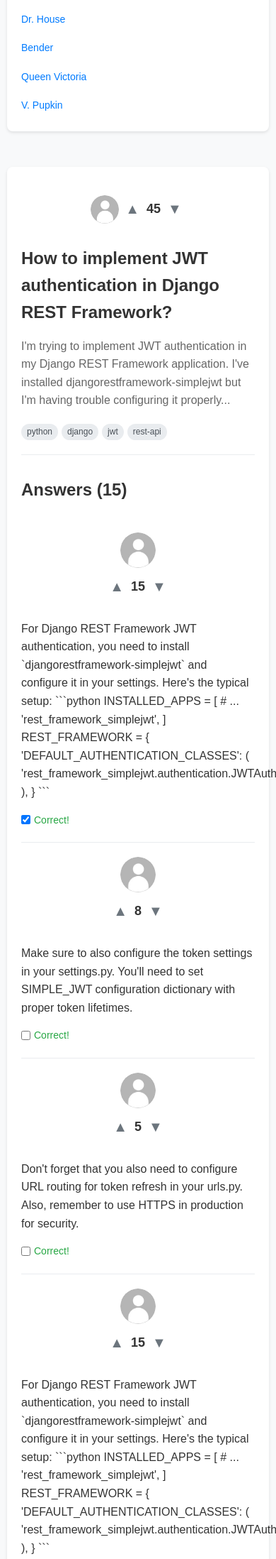
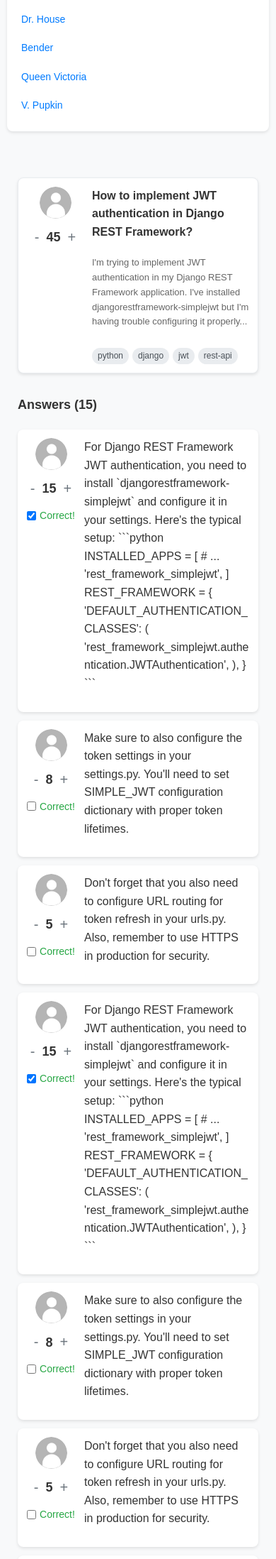
Before and after one commit to khosta77/web-technologies, a Django app: page /question/1/ in a window 390 px wide; the page is wider, and only the part inside the window is pictured. Shown: the part 333-2529 px from the top of that part at 71% size. Run offline with Django 4.2, Linux system fonts and the light colour scheme; some libraries are stand-ins or nearby versions.

Commit message:
Исправление не корректного отображения ответов на вопросы при малом экране

```diff
--- a/project/static/css/base.css
+++ b/project/static/css/base.css
@@ -52,17 +52,6 @@ body {
         text-align: left;
     }
 
-    .answer-item {
-        flex-direction: column;
-        text-align: left;
-    }
-
-    .answer-voting {
-        flex-direction: row;
-        justify-content: flex-start;
-        gap: 15px;
-        margin-bottom: 15px;
-    }
 
     .pagination {
         flex-wrap: wrap;
--- a/project/static/css/pages.css
+++ b/project/static/css/pages.css
@@ -201,37 +201,59 @@
 
 /* Страница вопроса */
 .question-page {
+    background-color: #f8f9fa;
+}
+
+.question-page .question-item {
     background-color: white;
     border-radius: 8px;
     padding: 20px;
     box-shadow: 0 2px 4px rgba(0,0,0,0.1);
+    margin-bottom: 20px;
 }
 
-.question-main {
+.question-page .question-left-column {
     display: flex;
+    flex-direction: column;
+    align-items: center;
     gap: 15px;
-    padding: 20px 0;
-    border-bottom: 1px solid #e9ecef;
-    margin-bottom: 30px;
+    min-width: 100px;
 }
 
-.question-main .question-voting {
-    min-width: 80px;
+.question-page .question-avatar {
+    width: 60px;
+    height: 60px;
+    border-radius: 50%;
+    object-fit: cover;
 }
 
-.question-main .question-content {
-    flex: 1;
+.question-page .question-voting {
+    display: flex;
+    flex-direction: column;
+    align-items: center;
 }
 
-.question-main .question-title {
+.question-page .question-right-column {
+    flex: 1;
+    min-width: 0;
+    word-wrap: break-word;
+    overflow-wrap: break-word;
+}
+
+.question-page .question-title {
     font-size: 24px;
     margin-bottom: 15px;
+    word-wrap: break-word;
+    overflow-wrap: break-word;
 }
 
-.question-main .question-text {
+.question-page .question-text {
     font-size: 16px;
     line-height: 1.6;
     margin-bottom: 20px;
+    word-wrap: break-word;
+    overflow-wrap: break-word;
+    min-width: 0;
 }
 
 /* Ответы */
@@ -245,38 +267,49 @@
 }
 
 .answer-item {
-    display: flex;
-    gap: 15px;
-    padding: 20px 0;
-    border-bottom: 1px solid #e9ecef;
+    display: grid;
+    grid-template-columns: auto 1fr;
+    gap: 20px;
+    padding: 20px;
+    background-color: white;
+    border-radius: 8px;
+    box-shadow: 0 2px 4px rgba(0,0,0,0.1);
+    margin-bottom: 20px;
 }
 
-.answer-item:last-child {
-    border-bottom: none;
+.answer-left-column {
+    display: flex;
+    flex-direction: column;
+    align-items: center;
+    gap: 15px;
+    min-width: 100px;
+}
+
+.answer-avatar {
+    width: 60px;
+    height: 60px;
+    border-radius: 50%;
+    object-fit: cover;
 }
 
 .answer-voting {
     display: flex;
     flex-direction: column;
     align-items: center;
-    gap: 10px;
-    min-width: 80px;
 }
 
-.answer-avatar {
-    width: 50px;
-    height: 50px;
-    border-radius: 50%;
-    object-fit: cover;
-}
-
-.answer-content {
+.answer-right-column {
     flex: 1;
+    min-width: 0;
+    word-wrap: break-word;
+    overflow-wrap: break-word;
 }
 
 .answer-text {
     margin-bottom: 15px;
     line-height: 1.6;
+    word-wrap: break-word;
+    overflow-wrap: break-word;
 }
 
 .answer-meta {
@@ -681,3 +714,172 @@
         font-size: 12px;
     }
 }
+
+/* Медиа-запросы для страницы вопроса */
+@media (max-width: 768px) {
+    .question-page .question-item {
+        grid-template-columns: auto 1fr;
+        gap: 15px;
+        padding: 15px;
+        margin-bottom: 15px;
+    }
+
+    .question-page .question-left-column {
+        gap: 12px;
+        min-width: 80px;
+    }
+
+    .question-page .question-avatar {
+        width: 50px;
+        height: 50px;
+    }
+
+    .question-page .question-voting {
+        gap: 3px;
+    }
+
+    .question-page .question-right-column {
+        width: 100%;
+    }
+
+    .question-page .question-title {
+        font-size: 18px;
+    }
+
+    .question-page .question-text {
+        font-size: 14px;
+    }
+
+    .answer-item {
+        grid-template-columns: auto 1fr;
+        gap: 15px;
+        padding: 15px;
+        margin-bottom: 15px;
+    }
+
+    .answer-left-column {
+        gap: 12px;
+        min-width: 80px;
+    }
+
+    .answer-avatar {
+        width: 50px;
+        height: 50px;
+    }
+
+    .answer-voting {
+        gap: 3px;
+    }
+
+    .answer-right-column {
+        width: 100%;
+    }
+
+    .answer-form {
+        padding: 15px 0;
+    }
+
+    .answer-form textarea {
+        min-height: 120px;
+    }
+}
+
+@media (max-width: 480px) {
+    .question-page {
+        padding: 15px;
+    }
+
+    .question-page .question-item {
+        grid-template-columns: auto 1fr;
+        gap: 12px;
+        padding: 12px;
+        margin-bottom: 12px;
+    }
+
+    .question-page .question-left-column {
+        gap: 10px;
+        min-width: 70px;
+    }
+
+    .question-page .question-avatar {
+        width: 45px;
+        height: 45px;
+    }
+
+    .question-page .question-title {
+        font-size: 16px;
+    }
+
+    .question-page .question-text {
+        font-size: 13px;
+    }
+
+    .answer-item {
+        grid-template-columns: auto 1fr;
+        gap: 12px;
+        padding: 12px;
+        margin-bottom: 12px;
+    }
+
+    .answer-left-column {
+        gap: 10px;
+        min-width: 70px;
+    }
+
+    .answer-avatar {
+        width: 45px;
+        height: 45px;
+    }
+
+    .answers-section h2 {
+        font-size: 18px;
+    }
+}
+
+@media (max-width: 370px) {
+    .question-page {
+        padding: 10px;
+    }
+
+    .question-page .question-item {
+        grid-template-columns: auto 1fr;
+        gap: 10px;
+        padding: 10px;
+        margin-bottom: 10px;
+    }
+
+    .question-page .question-left-column {
+        gap: 8px;
+        min-width: 60px;
+    }
+
+    .question-page .question-avatar {
+        width: 40px;
+        height: 40px;
+    }
+
+    .question-page .question-title {
+        font-size: 14px;
+    }
+
+    .question-page .question-text {
+        font-size: 12px;
+    }
+
+    .answer-item {
+        grid-template-columns: auto 1fr;
+        gap: 10px;
+        padding: 10px;
+        margin-bottom: 10px;
+    }
+
+    .answer-left-column {
+        gap: 8px;
+        min-width: 60px;
+    }
+
+    .answer-avatar {
+        width: 40px;
+        height: 40px;
+    }
+}
--- a/project/templates/question.html
+++ b/project/templates/question.html
@@ -5,17 +5,19 @@
 
 {% block content %}
 <div class="question-page">
-    <div class="question-main">
-        <div class="question-voting">
+    <div class="question-item">
+        <div class="question-left-column">
             <img src="{% static 'img/avatar.jpg' %}" alt="Avatar" class="question-avatar">
-            <div class="voting-controls">
-                <button class="vote-btn vote-up">▲</button>
-                <span class="vote-count">{{ question.rating }}</span>
-                <button class="vote-btn vote-down">▼</button>
+            <div class="question-voting">
+                <div class="voting-controls">
+                    <button class="vote-btn vote-down">-</button>
+                    <span class="vote-count">{{ question.rating }}</span>
+                    <button class="vote-btn vote-up">+</button>
+                </div>
             </div>
         </div>
 
-        <div class="question-content">
+        <div class="question-right-column">
             <h1 class="question-title">{{ question.title }}</h1>
             <div class="question-text">
                 {{ question.text }}
@@ -33,23 +35,25 @@
 
         {% for answer in page %}
         <div class="answer-item">
-            <div class="answer-voting">
+            <div class="answer-left-column">
                 <img src="{% static 'img/avatar.jpg' %}" alt="Avatar" class="answer-avatar">
-                <div class="voting-controls">
-                    <button class="vote-btn vote-up">▲</button>
-                    <span class="vote-count">{{ answer.rating }}</span>
-                    <button class="vote-btn vote-down">▼</button>
-                </div>
-            </div>
-
-            <div class="answer-content">
-                <div class="answer-text">
-                    {{ answer.text }}
+                <div class="answer-voting">
+                    <div class="voting-controls">
+                        <button class="vote-btn vote-down">-</button>
+                        <span class="vote-count">{{ answer.rating }}</span>
+                        <button class="vote-btn vote-up">+</button>
+                    </div>
                 </div>
                 <div class="answer-meta">
                     <label class="correct-answer">
                         <input type="checkbox" {% if answer.is_correct %}checked{% endif %}> Correct!
                     </label>
+                </div>
+            </div>
+
+            <div class="answer-right-column">
+                <div class="answer-text">
+                    {{ answer.text }}
                 </div>
             </div>
         </div>
```
